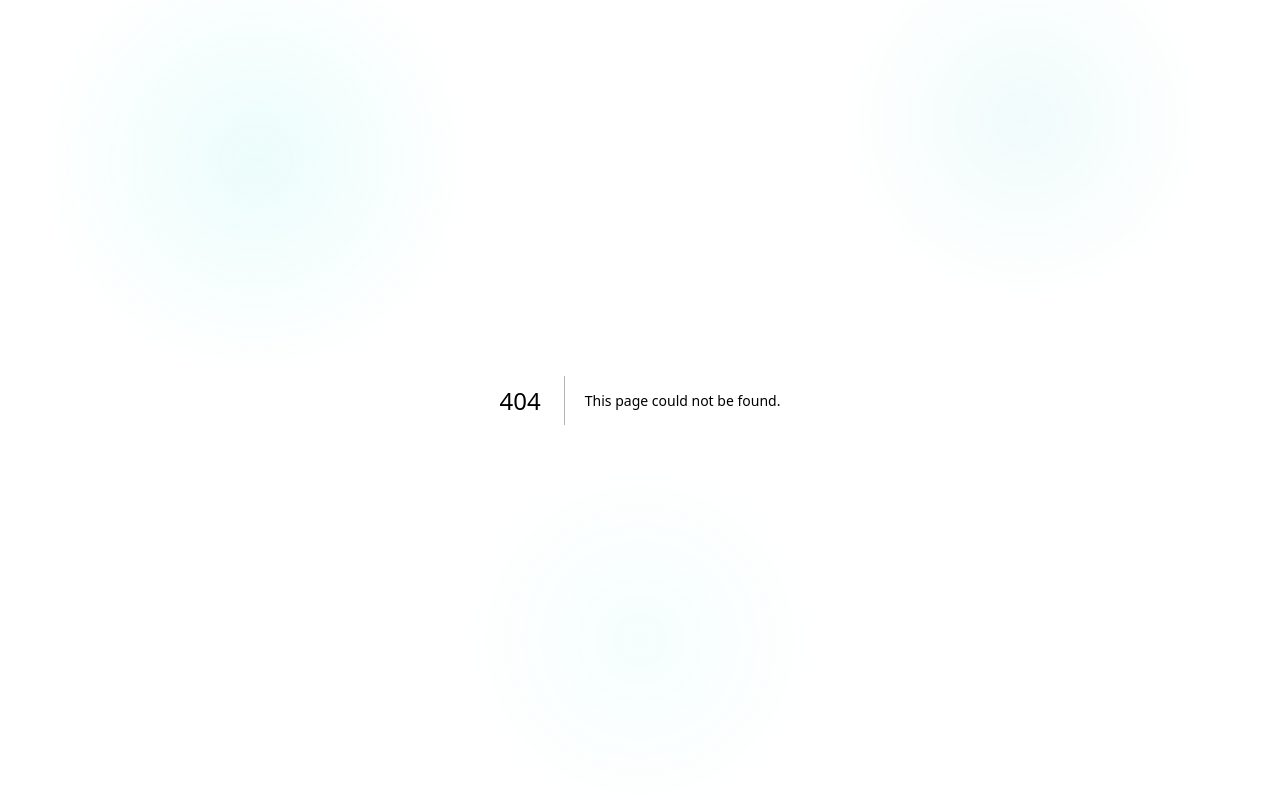
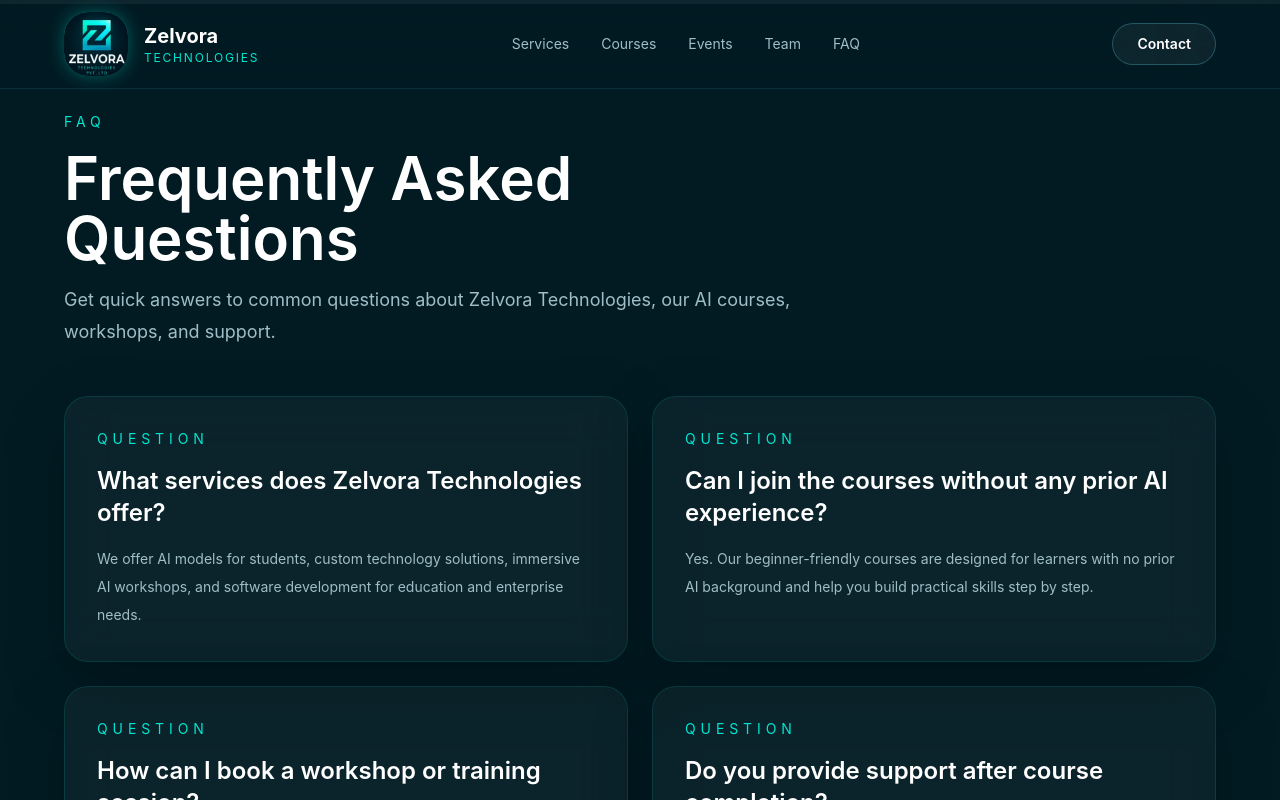
Before and after one commit to ZebaFathima1/Zelvora, a Next.js app: page /faq in a window 1280 px wide. Before the commit this address had no page. Shown: the top 800 px of the page. Built offline with nearby package versions, Linux system fonts and the light colour scheme.

Commit message:
faq added

```diff
--- a/app/contact/page.tsx
+++ b/app/contact/page.tsx
@@ -122,15 +122,15 @@
                 <div className="space-y-4 text-zelvora-secondary">
                   <div>
                     <p className="text-sm uppercase tracking-[0.35em] text-zelvora-primary">Email</p>
-                    <p>hello@zelvora.tech</p>
+                    <p>zelvoratechnologies@gmail.com</p>
                   </div>
                   <div>
                     <p className="text-sm uppercase tracking-[0.35em] text-zelvora-primary">Phone</p>
-                    <p>+91 98765 43210</p>
+                    <p>+91 91000 40993</p>
                   </div>
                   <div>
                     <p className="text-sm uppercase tracking-[0.35em] text-zelvora-primary">Address</p>
-                    <p>AI Campus, Premium Tech Tower, Hyderabad, India</p>
+                    <p>Telangana, Hyderabad, India</p>
                   </div>
                 </div>
                 <Link href="/" className="inline-flex rounded-full border border-cyan-300/25 bg-white/5 px-6 py-3 text-sm font-semibold text-white transition hover:bg-white/10 hover:text-zelvora-primary">
--- /dev/null
+++ b/app/faq/page.tsx
@@ -0,0 +1,62 @@
+"use client";
+
+import Navbar from "../../components/Navbar";
+import ScrollProgress from "../../components/ScrollProgress";
+
+const faqs = [
+  {
+    question: "What services does Zelvora Technologies offer?",
+    answer:
+      "We offer AI models for students, custom technology solutions, immersive AI workshops, and software development for education and enterprise needs.",
+  },
+  {
+    question: "Can I join the courses without any prior AI experience?",
+    answer:
+      "Yes. Our beginner-friendly courses are designed for learners with no prior AI background and help you build practical skills step by step.",
+  },
+  {
+    question: "How can I book a workshop or training session?",
+    answer:
+      "You can book workshops by using the Contact page or sending us an email. Our team will follow up with available schedules and custom options.",
+  },
+  {
+    question: "Do you provide support after course completion?",
+    answer:
+      "Absolutely — we offer post-course guidance, mentoring, and help with portfolio projects to support your AI journey.",
+  },
+  {
+    question: "Where can I find your contact details?",
+    answer:
+      "You can reach us at zelvoratechnologies@gmail.com or call +91 91000 40993. We also have a Contact page for direct inquiries.",
+  },
+];
+
+export default function FAQPage() {
+  return (
+    <main className="relative min-h-screen overflow-hidden bg-zelvora-bg text-white">
+      <ScrollProgress />
+      <Navbar />
+      <section className="relative isolate px-6 pb-24 pt-28 sm:px-10 lg:px-16">
+        <div className="mx-auto max-w-[1320px]">
+          <div className="mb-12 max-w-3xl space-y-4">
+            <p className="text-sm uppercase tracking-[0.35em] text-zelvora-primary">FAQ</p>
+            <h1 className="text-5xl font-semibold leading-tight text-white sm:text-6xl">Frequently Asked Questions</h1>
+            <p className="text-lg leading-8 text-zelvora-secondary">
+              Get quick answers to common questions about Zelvora Technologies, our AI courses, workshops, and support.
+            </p>
+          </div>
+
+          <div className="grid gap-6 lg:grid-cols-2">
+            {faqs.map((faq, index) => (
+              <div key={index} className="glass-card rounded-3xl border border-cyan-300/15 bg-white/5 p-8 shadow-[0_0_40px_rgba(0,230,208,0.08)] backdrop-blur-xl">
+                <p className="text-sm uppercase tracking-[0.35em] text-zelvora-primary">Question</p>
+                <h2 className="mt-4 text-2xl font-semibold text-white">{faq.question}</h2>
+                <p className="mt-4 text-sm leading-7 text-zelvora-secondary">{faq.answer}</p>
+              </div>
+            ))}
+          </div>
+        </div>
+      </section>
+    </main>
+  );
+}
--- a/components/Navbar.tsx
+++ b/components/Navbar.tsx
@@ -30,6 +30,7 @@
           <a href="/courses" className="transition hover:text-white">Courses</a>
           <a href="/events" className="transition hover:text-white">Events</a>
           <a href="/team" className="transition hover:text-white">Team</a>
+          <a href="/faq" className="transition hover:text-white">FAQ</a>
         </nav>
         <div className="flex items-center gap-4">
           <Link href="/contact" className="rounded-full border border-cyan-300/25 bg-white/5 px-6 py-2.5 text-sm font-semibold text-white transition hover:bg-white/10 hover:text-zelvora-primary hover:border-cyan-300/50 hidden sm:inline-flex">
@@ -58,6 +59,7 @@
             <a href="/courses" className="block text-sm text-zelvora-secondary hover:text-white transition" onClick={() => setIsMobileMenuOpen(false)}>Courses</a>
             <a href="/events" className="block text-sm text-zelvora-secondary hover:text-white transition" onClick={() => setIsMobileMenuOpen(false)}>Events</a>
             <a href="/team" className="block text-sm text-zelvora-secondary hover:text-white transition" onClick={() => setIsMobileMenuOpen(false)}>Team</a>
+            <a href="/faq" className="block text-sm text-zelvora-secondary hover:text-white transition" onClick={() => setIsMobileMenuOpen(false)}>FAQ</a>
             <Link href="/contact" className="block rounded-full border border-cyan-300/25 bg-white/5 px-6 py-2.5 text-sm font-semibold text-white transition hover:bg-white/10 hover:text-zelvora-primary hover:border-cyan-300/50 text-center" onClick={() => setIsMobileMenuOpen(false)}>
               Contact
             </Link>
```
